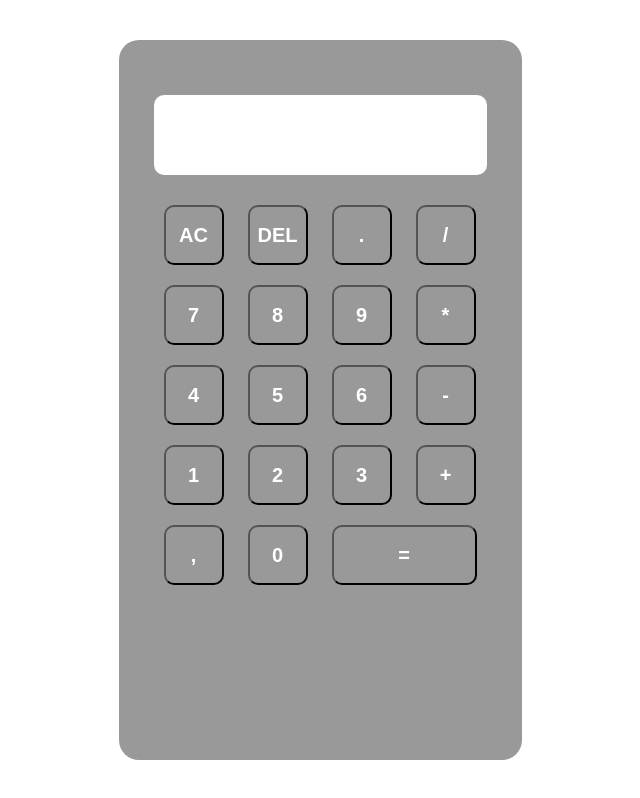
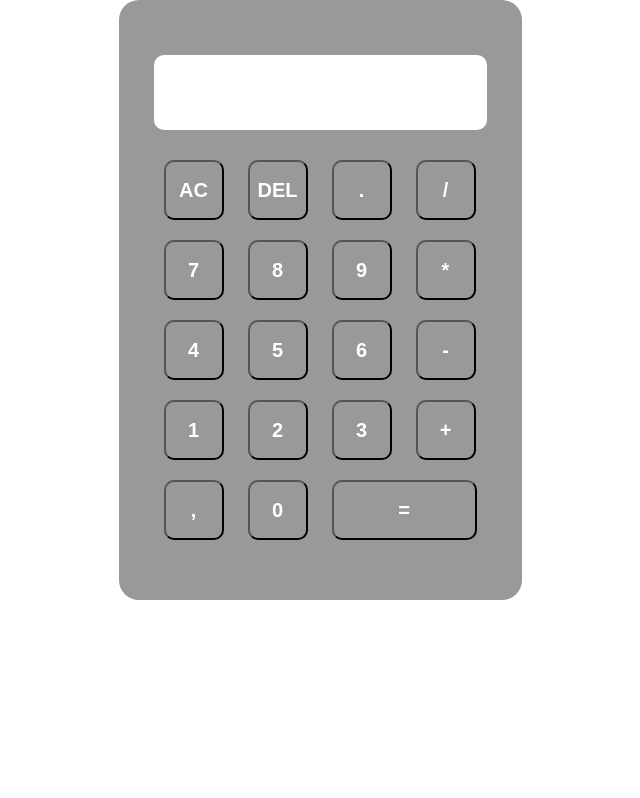
Before and after one commit to Muchiri-cmd/Javascript-Calculator, a plain HTML site: page index.html in a window 1280 px wide. Shown: the whole page, without its empty margins (320-960 px from the left). Drawn offline with Linux system fonts and the light colour scheme.

Commit message:
Restructure UI

```diff
--- a/index.html
+++ b/index.html
@@ -12,47 +12,42 @@
 
     <div class="container">
         <div class="calculator">
-            <form>
-                <div class="display-area">
-                    <input type="text" id="display">
+                <div class="display-area" id="display">
 
                 </div>
                 <div>
-                    <input type="button" id="clear" value="AC">
-                    <input type="button" id="delete"  value="DEL">
-                    <input type="button" id="button" value=".">
-                    <input type="button" id="button" value="/">
+                    <button id="clear" value="AC">AC</button>
+                    <button id="delete"  value="DEL">DEL</button>
+                    <button id="button" value=".">.</button>
+                    <button id="button">/</button>
                 </div>
 
                 <div>
-                    <input type="button" id="button"  value="7">
-                    <input type="button" id="button" value="8">
-                    <input type="button" id="button" value="9">
-                    <input type="button" id="button" value="*">
+                    <button id="button">7</button>
+                    <button id="button">8</button>
+                    <button id="button">9</button>
+                    <button id="button">*</button>
                 </div>
 
                 <div>
-                    <input type="button" id="button" value="4">
-                    <input type="button" id="button" value="5">
-                    <input type="button" id="button" value="6">
-                    <input type="button" id="button" value="-">
+                    <button id="button" value="4">4</button>
+                    <button id="button">5</button>
+                    <button id="button">6</button>
+                    <button id="button">-</button>
                 </div>
 
                 <div>
-                    <input type="button" id="button" value="1">
-                    <input type="button" id="button" value="2">
-                    <input type="button" id="button" value="3">
-                    <input type="button" id="button" value="+">
+                    <button id="button">1</button>
+                    <button id="button">2</button>
+                    <button id="button">3</button>
+                    <button id="button">+</button>
                 </div>
 
                 <div>
-                    <input type="button" id="button" value=",">
-                    <input type="button" id="button" value="0">
-                    <input type="button" id="equals" value="=" class="equals">
+                    <button id="button">,</button>
+                    <button id="button">0</button>
+                    <button id="equals" value="=" class="equals">=</button>
                 </div>
-
-
-            </form>
         </div>
     </div>
 
--- a/main.js
+++ b/main.js
@@ -6,16 +6,16 @@ const equals=document.getElementById('equals');
 
 //add event listeners
 buttons.forEach(function(button){
-    button.addEventListener('click',()=>{
-        display.value +=button.value;
+    button.addEventListener('click',function(e){
+        display.textContent+=e.target.textContent;
     })
 });
 cls.addEventListener('click',()=>{
-    display.value='';
+    display.textContent='';
 });
 del.addEventListener('click',()=>{
-    display.value = display.value.toString().slice(0,-1)
+    display.textContent = display.textContent.slice(0,-1)
 });
 equals.addEventListener('click',()=>{
-    display.value = eval(display.value)
+    display.textContent = eval(display.textContent)
 })
--- a/style.css
+++ b/style.css
@@ -5,7 +5,7 @@
 }
 .container{
     width:100%;
-    height:100vh;
+    height:600px;
     display: flex;
     align-items:center;
     justify-content:center;
@@ -13,11 +13,11 @@
 }
 .calculator{
     background:#999999;
-    height:90%;
+    height:100%;
     padding:35px;
     border-radius:20px;
 }
-.calculator input {
+.calculator button {
     width:60px;
     height:60px;
     border-radius: 10px;
@@ -34,17 +34,15 @@
     margin:20px 0;
     background: white;
     border-radius:10px;
-
-}
-.display-area input{
     text-align:right;
     flex:1;
     font-size:45px;
     box-shadow:none;
     border:none;
     color:black;
+    height:75px;
 
 }
-form input.equals{
+button.equals{
     width:145px;
 }
```
